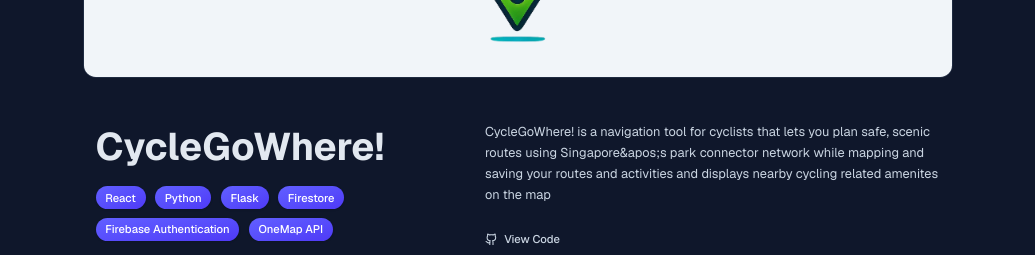
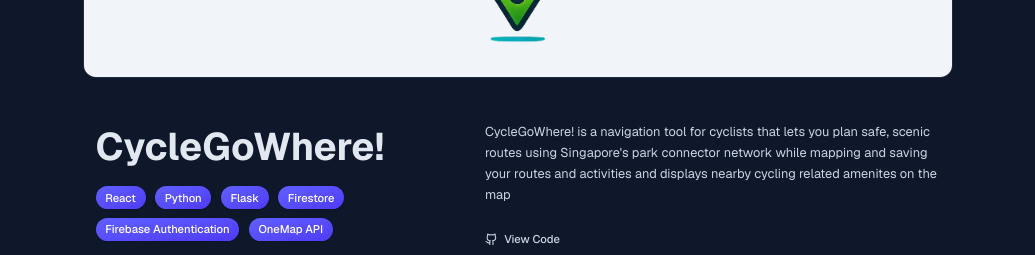
Before and after one commit to harikrishnan-vinod/Hari-Website, a Next.js app: page / in a window 1280 px wide. Shown: the part 1340-1595 px from the top of the page, without its empty margins (122-1157 px from the left). Built offline with nearby package versions, Linux system fonts and the light colour scheme.

Commit message:
fixed typos

```diff
--- a/src/components/data.ts
+++ b/src/components/data.ts
@@ -35,7 +35,7 @@ export const projectsInfo: Project [] = [
     id: "2",
     title: "CycleGoWhere!",
     subtitle: "Cycling Navigation Platform",
-    description: "CycleGoWhere! is a navigation tool for cyclists that lets you plan safe, scenic routes using Singapore&apos;s park connector network while mapping and saving your routes and activities and displays nearby cycling related amenites on the map",
+    description: "CycleGoWhere! is a navigation tool for cyclists that lets you plan safe, scenic routes using Singapore's park connector network while mapping and saving your routes and activities and displays nearby cycling related amenites on the map",
     detailedDescription: "A comprehensive cycling companion app designed specifically for Singapore&apos;s cycling community. Designed to provide real-time route planning using the extensive Singapore Park Connector network, while offering route saving and activity tracking.",
     technologies: ["React", "Python", "Flask", "Firestore", "Firebase Authentication", "OneMap API"],
     githubUrl: "https://github.com/harikrishnan-vinod/CycleGoWhere",
```
